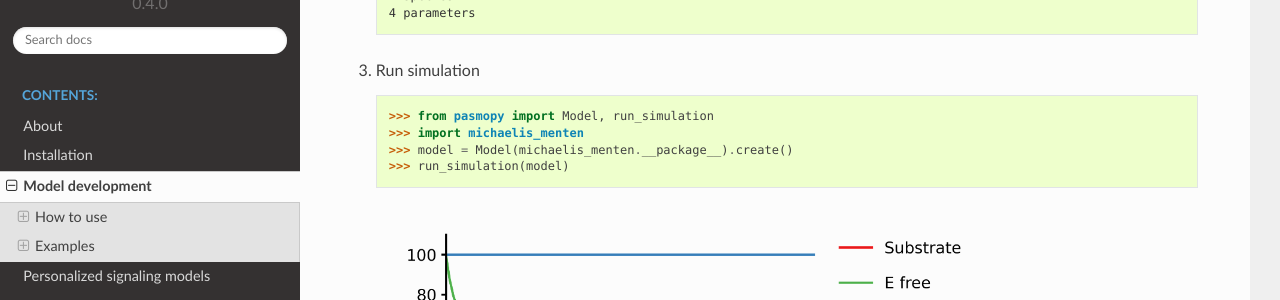
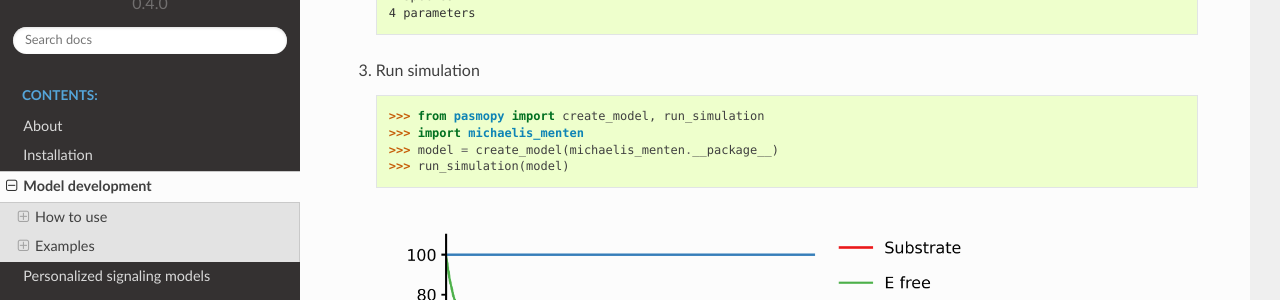
Before and after one commit to pasmopy/pasmopy, a Sphinx documentation site: the page built from docs/model_development.rst, in a window 1280 px wide and 900 px high, scrolled down 3100 px. Shown: the part 151-451 px from the top of the window. Built offline with Sphinx 7.4.7 and the Read the Docs theme 2.0.0, drawn with Linux system fonts in a browser that asks for light colours; some of the changed text lies outside the part shown.

Commit message:
Update example code

```diff
--- a/docs/model_development.rst
+++ b/docs/model_development.rst
@@ -169,9 +169,9 @@ An enzyme, E, binding to a substrate, S, to form a complex, ES, which in turn re
 
    .. code-block:: python
 
-      >>> from pasmopy import Model, run_simulation
+      >>> from pasmopy import create_model, run_simulation
       >>> import michaelis_menten
-      >>> model = Model(michaelis_menten.__package__).create()
+      >>> model = create_model(michaelis_menten.__package__)
       >>> run_simulation(model)
 
    .. image:: _static/img/michaelis_menten_sim.png
@@ -262,9 +262,9 @@ Reference:
 
    .. code-block:: python
 
-      >>> from pasmopy import Model, run_simulation
+      >>> from pasmopy import create_model, run_simulation
       >>> import Kholodenko_JBC_1999
-      >>> model = Model(Kholodenko_JBC_1999.__package__).create()
+      >>> model = create_model(Kholodenko_JBC_1999.__package__)
       >>> run_simulation(model)
 
 #. Plot simulation results
```
Also changed, not shown: README.md (+2 -2 lines).
